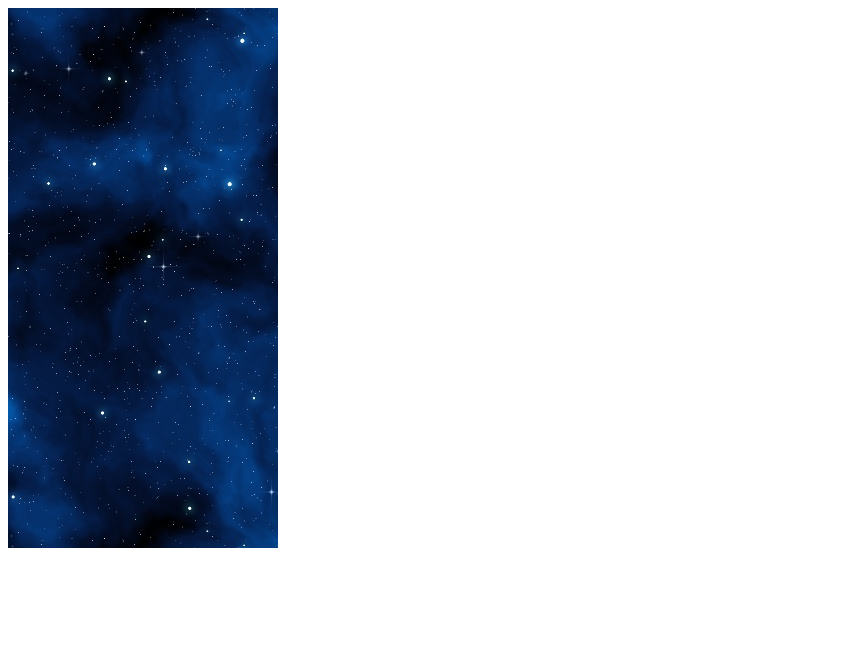
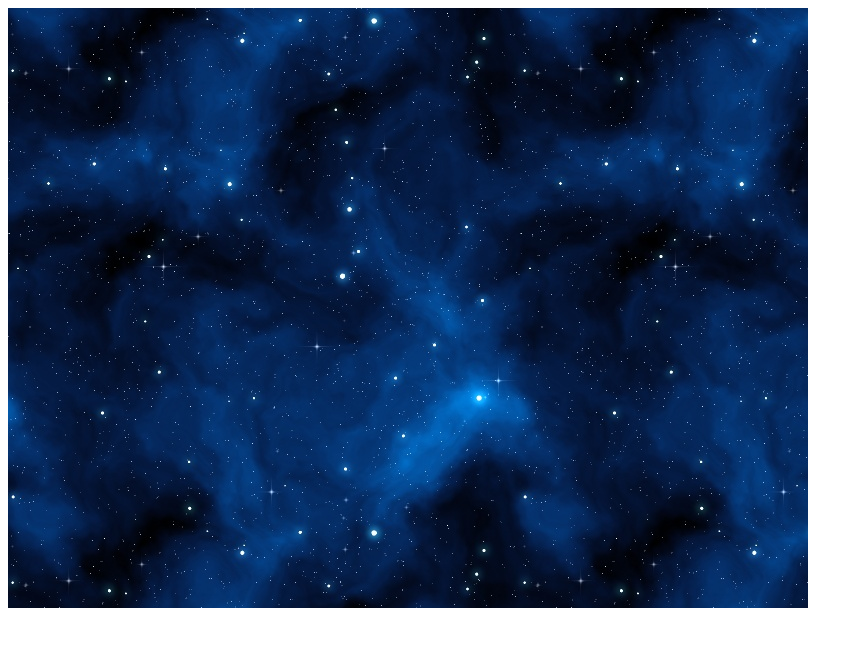
Before and after one commit to Zomdies/testvkminiAps, a plain HTML site: page index.html in a window 1280 px wide. Shown: the whole page, without its empty margins (0-863 px from the left). Drawn offline with Linux system fonts and the light colour scheme; animation ran at ten frames a second.

Commit message:
Update index.html

```diff
--- a/index.html
+++ b/index.html
@@ -2,7 +2,7 @@
 <script type="text/javascript">
 
 
-	var game = new Phaser.Game(270, 540, Phaser.AUTO, '', {preload: preload, create: create, update: update});
+	var game = new Phaser.Game(screen.width,screen.height, Phaser.AUTO, '', {preload: preload, create: create, update: update});
 	var textLevel;
 	var text;
 	function preload() {
@@ -15,7 +15,7 @@
 	function create() {
 		//Скрываем курсор
 		//game.canvas.style.cursor = 'none';
-		game.add.tileSprite(0, 0, 270,540, 'background');
+		game.add.tileSprite(0, 0, screen.width,screen.height, 'background');
 
 
 	}
```
